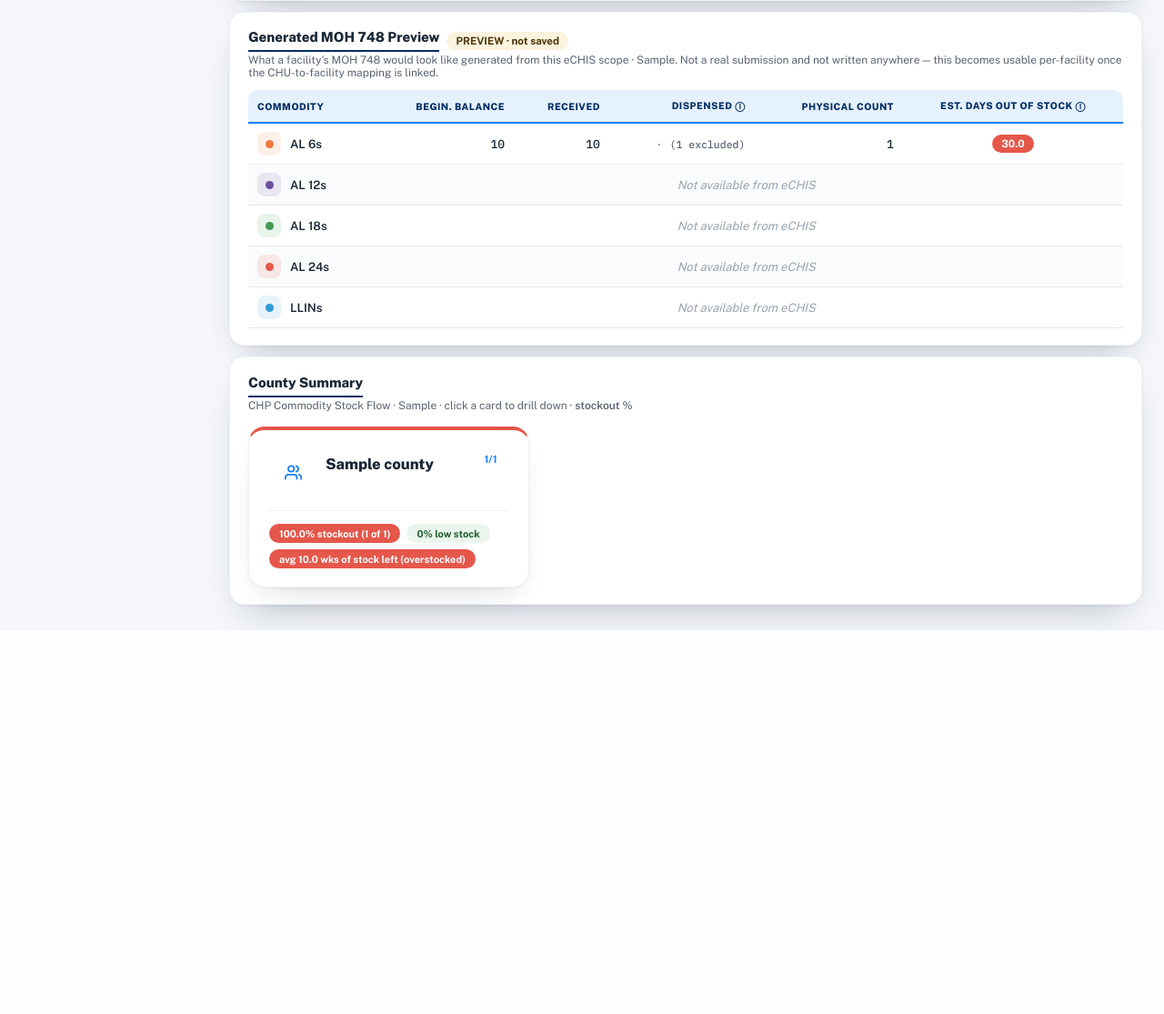
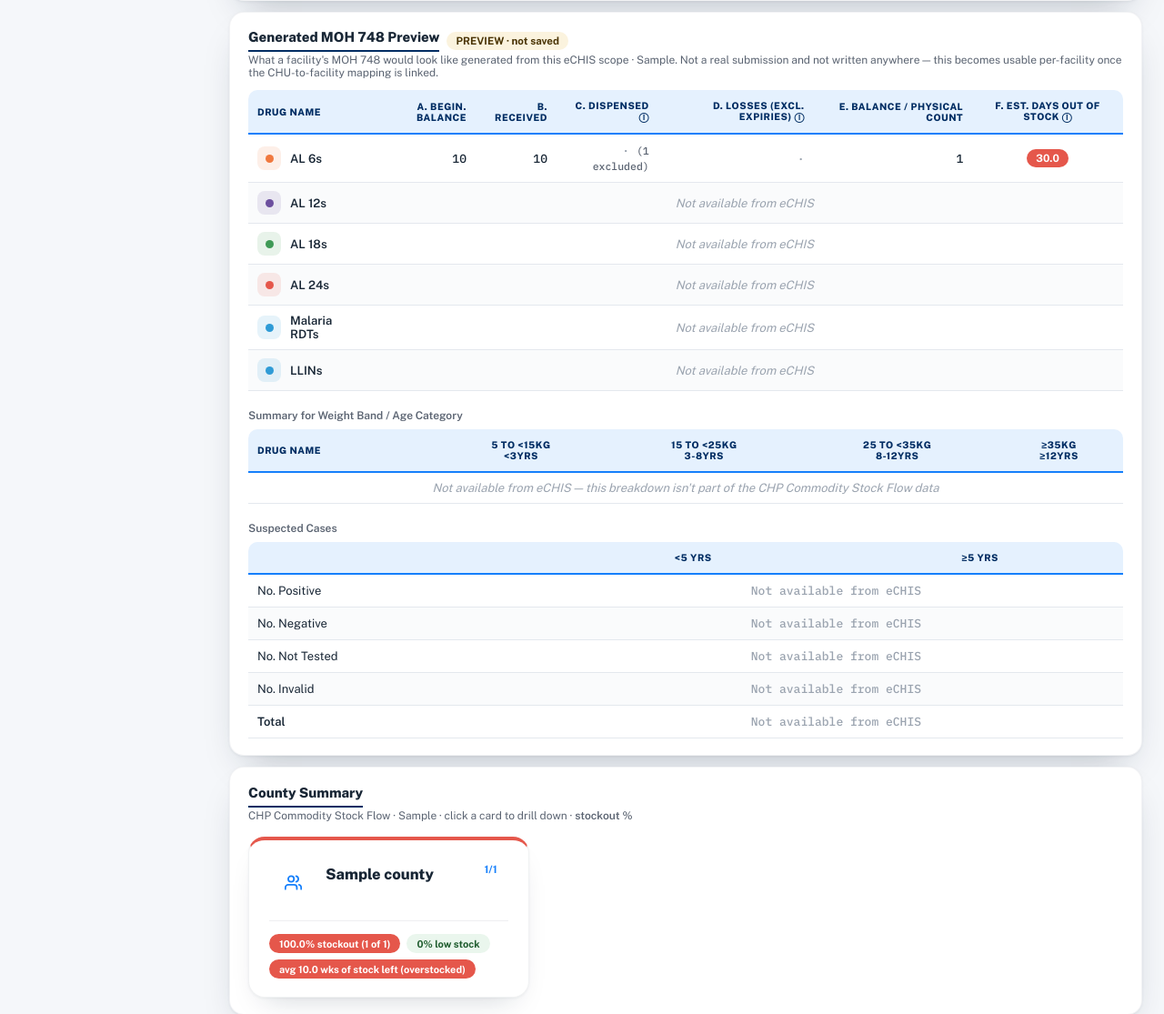
Before and after one commit to linetlucy-genchabe/Commodity-Tracker, a Django app: page /chp/ in a window 1280 px wide. Shown: the part 928-2043 px from the top of the page at 91% size. Before the commit the page ends 1621 px from the top, so only its background shows below. Run offline with Django 5.2, Linux system fonts and the light colour scheme; a user stored in the database is signed in; tables that the repository leaves empty hold one stand-in row (values such as "Sample post").

Commit message:
CHP dashboard: expand Generated MOH 748 Preview to match the physical form
- Add Malaria RDTs as a fifth commodity row
- Add a Losses (Excl. Expiries) column, always blank -- not present in
  eCHIS's export at this reporting grain (confirmed via the source
  workbook's Data Dictionary sheet)
- Reorder/label columns to match the physical form's A-F sequence
- Add the Summary for Weight Band/Age Category and Suspected Cases
  sections, both marked Not available from eCHIS (same treatment as
  LLINs)

```diff
--- a/core/views.py
+++ b/core/views.py
@@ -811,11 +811,16 @@ def build_chp_balance_summary(records_qs):
 # CHU-to-facility mapping arrives and it becomes possible to actually attach
 # one of these to a facility.
 #
-# Only the four AL pack sizes have any eCHIS equivalent. LLINs and the
-# CHP-only commodities (RDTs, Amoxicillin, Zinc/ORS, ORS Sachets) simply
-# have no 748 slot — LLINs is shown as "not available from eCHIS" rather
-# than silently missing from a "748" table; the CHP-only four don't appear
-# at all, because 748 itself doesn't track them.
+# The physical MOH 748 form's main table tracks AL 6s/12s/18s/24s plus
+# Malaria RDTs — five rows, columns A-F (Beginning Balance, Quantity
+# Received, Total Dispensed, Losses Excl. Expiries, Balance/Physical
+# Count, Days Out of Stock). RDTs has no Commodity (748) enum member of
+# its own — 748's Commodity enum only ever needed LLINs + the four AL
+# sizes — so it's listed here directly as (CHPCommodity, label, color)
+# rather than through a CHP-commodity -> Commodity mapping. LLINs is on
+# the physical form too but has no CHP Commodity Stock Flow equivalent at
+# all, so it's appended after the loop, always "not available from eCHIS"
+# (same pattern used for the Losses column below — see that column's note).
 # ---------------------------------------------------------------------------
 
 CHP_TO_MOH748_COMMODITY = {
@@ -824,6 +829,14 @@ CHP_TO_MOH748_COMMODITY = {
     CHPCommodity.AL_18: Commodity.AL_18,
     CHPCommodity.AL_24: Commodity.AL_24,
 }
+
+MOH748_PREVIEW_ROWS = [
+    (CHPCommodity.AL_6, Commodity.AL_6.label, COMMODITY_COLOR_MAP[Commodity.AL_6]),
+    (CHPCommodity.AL_12, Commodity.AL_12.label, COMMODITY_COLOR_MAP[Commodity.AL_12]),
+    (CHPCommodity.AL_18, Commodity.AL_18.label, COMMODITY_COLOR_MAP[Commodity.AL_18]),
+    (CHPCommodity.AL_24, Commodity.AL_24.label, COMMODITY_COLOR_MAP[Commodity.AL_24]),
+    (CHPCommodity.RDTS, "Malaria RDTs", CHP_COMMODITY_COLOR_MAP[CHPCommodity.RDTS]),
+]
 
 
 def estimate_days_out_of_stock(stock_status, period):
@@ -871,22 +884,31 @@ def build_chp_moh748_preview(records_qs):
     itself flagged as an implausible Quantity Dispensed value are excluded
     from total_dispensed only, with the excluded count returned so the
     preview can say so.
+
+    losses_excl_expiries is always None — column D on the physical form,
+    genuinely not present anywhere in eCHIS's export at this reporting
+    grain (confirmed against the Data Dictionary sheet of Lynne's own
+    source workbook: "Requested columns included but blank... eCHIS has
+    separate stock amendment/discrepancy events, not direct positive/
+    negative fields"). Kept as an explicit blank column, same "shown but
+    marked unavailable" treatment as the LLINs row, rather than dropped.
     """
     rows = []
-    for chp_commodity, moh_commodity in CHP_TO_MOH748_COMMODITY.items():
+    for chp_commodity, label, color in MOH748_PREVIEW_ROWS:
         commodity_qs = records_qs.filter(commodity=chp_commodity)
         if not commodity_qs.exists():
             rows.append(
                 {
-                    "commodity": moh_commodity,
+                    "commodity_label": label,
                     "available": False,
                     "beginning_balance": None,
                     "quantity_received": None,
                     "total_dispensed": None,
+                    "losses_excl_expiries": None,
                     "physical_count": None,
                     "estimated_days_out_of_stock": None,
                     "flagged_rows_excluded": 0,
-                    "color": COMMODITY_COLOR_MAP[moh_commodity],
+                    "color": color,
                 }
             )
             continue
@@ -909,15 +931,16 @@ def build_chp_moh748_preview(records_qs):
 
         rows.append(
             {
-                "commodity": moh_commodity,
+                "commodity_label": label,
                 "available": True,
                 "beginning_balance": agg["beginning_balance"],
                 "quantity_received": agg["quantity_received"],
                 "total_dispensed": dispensed_agg["total_dispensed"],
+                "losses_excl_expiries": None,
                 "physical_count": agg["physical_count"],
                 "estimated_days_out_of_stock": avg_days_out,
                 "flagged_rows_excluded": flagged_count,
-                "color": COMMODITY_COLOR_MAP[moh_commodity],
+                "color": color,
             }
         )
 
@@ -925,11 +948,12 @@ def build_chp_moh748_preview(records_qs):
     # add it explicitly so it's visibly "not available", not just absent.
     rows.append(
         {
-            "commodity": Commodity.LLINS,
+            "commodity_label": Commodity.LLINS.label,
             "available": False,
             "beginning_balance": None,
             "quantity_received": None,
             "total_dispensed": None,
+            "losses_excl_expiries": None,
             "physical_count": None,
             "estimated_days_out_of_stock": None,
             "flagged_rows_excluded": 0,
--- a/templates/core/chp_home.html
+++ b/templates/core/chp_home.html
@@ -179,16 +179,20 @@
       <table class="heatmap">
         <thead>
           <tr>
-            <th>Commodity</th>
-            <th style="text-align:right;">Begin. Balance</th>
-            <th style="text-align:right;">Received</th>
+            <th>Drug Name</th>
+            <th style="text-align:right;">A. Begin. Balance</th>
+            <th style="text-align:right;">B. Received</th>
             <th style="text-align:right;">
-              Dispensed
+              C. Dispensed
               <span class="def-tip">&#9432;<span class="bubble">Excludes rows eCHIS itself flagged as an implausible dispensed quantity &mdash; those rows' other fields are kept.</span></span>
             </th>
-            <th style="text-align:right;">Physical Count</th>
+            <th style="text-align:right;">
+              D. Losses (Excl. Expiries)
+              <span class="def-tip">&#9432;<span class="bubble">Not present in eCHIS's export at this reporting grain &mdash; eCHIS records stock amendments/discrepancies as separate events, not a direct Losses field. Always blank here.</span></span>
+            </th>
+            <th style="text-align:right;">E. Balance / Physical Count</th>
             <th style="text-align:center;">
-              Est. Days Out of Stock
+              F. Est. Days Out of Stock
               <span class="def-tip">&#9432;<span class="bubble">Estimated from eCHIS's Stockout/Low stock/Adequate status, not a measured day count. Adequate &rarr; 0, Low stock &rarr; the draft amber threshold, Stockout &rarr; the whole reporting month.</span></span>
             </th>
           </tr>
@@ -199,13 +203,14 @@
             <td style="font-weight:600;">
               <span class="row-identity">
                 <span class="commodity-chip" style="background:{{ row.color }}1F;"><span class="dot" style="background:{{ row.color }};"></span></span>
-                {{ row.commodity.label }}
+                {{ row.commodity_label }}
               </span>
             </td>
             {% if row.available %}
               <td style="text-align:right;" class="mono{% if row.beginning_balance == None %} mono-faint{% endif %}">{{ row.beginning_balance|default_if_none:"&middot;" }}</td>
               <td style="text-align:right;" class="mono{% if row.quantity_received == None %} mono-faint{% endif %}">{{ row.quantity_received|default_if_none:"&middot;" }}</td>
               <td style="text-align:right;" class="mono{% if row.total_dispensed == None %} mono-faint{% endif %}">{{ row.total_dispensed|default_if_none:"&middot;" }}{% if row.flagged_rows_excluded %} <span class="row-sublabel" style="display:inline;" title="{{ row.flagged_rows_excluded }} row(s) excluded &mdash; flagged by eCHIS as an implausible quantity">({{ row.flagged_rows_excluded }} excluded)</span>{% endif %}</td>
+              <td style="text-align:right;" class="mono mono-faint" title="Not available from eCHIS">&middot;</td>
               <td style="text-align:right;" class="mono{% if row.physical_count == None %} mono-faint{% endif %}">{{ row.physical_count|default_if_none:"&middot;" }}</td>
               <td style="text-align:center;">
                 {% if row.estimated_days_out_of_stock == None %}<span class="mono mono-faint">&middot;</span>
@@ -214,10 +219,50 @@
                 {% else %}<span class="pill RED">{{ row.estimated_days_out_of_stock }}</span>{% endif %}
               </td>
             {% else %}
-              <td colspan="5" style="text-align:center; color:var(--ink-faint); font-style:italic;">Not available from eCHIS</td>
+              <td colspan="6" style="text-align:center; color:var(--ink-faint); font-style:italic;">Not available from eCHIS</td>
             {% endif %}
           </tr>
           {% endfor %}
+        </tbody>
+      </table>
+    </div>
+
+    <div class="card-sub" style="margin-top:20px; font-weight:600; color:var(--ink-soft);">Summary for Weight Band / Age Category</div>
+    <div style="overflow-x:auto; margin-top:8px;">
+      <table class="heatmap">
+        <thead>
+          <tr>
+            <th>Drug Name</th>
+            <th style="text-align:center;">5 to &lt;15kg<br>&lt;3yrs</th>
+            <th style="text-align:center;">15 to &lt;25kg<br>3-8yrs</th>
+            <th style="text-align:center;">25 to &lt;35kg<br>8-12yrs</th>
+            <th style="text-align:center;">&ge;35kg<br>&ge;12yrs</th>
+          </tr>
+        </thead>
+        <tbody>
+          <tr>
+            <td colspan="5" style="text-align:center; color:var(--ink-faint); font-style:italic;">Not available from eCHIS &mdash; this breakdown isn't part of the CHP Commodity Stock Flow data</td>
+          </tr>
+        </tbody>
+      </table>
+    </div>
+
+    <div class="card-sub" style="margin-top:20px; font-weight:600; color:var(--ink-soft);">Suspected Cases</div>
+    <div style="overflow-x:auto; margin-top:8px;">
+      <table class="heatmap">
+        <thead>
+          <tr>
+            <th></th>
+            <th style="text-align:center;">&lt;5 Yrs</th>
+            <th style="text-align:center;">&ge;5 Yrs</th>
+          </tr>
+        </thead>
+        <tbody>
+          <tr><td>No. Positive</td><td colspan="2" class="mono mono-faint" style="text-align:center;">Not available from eCHIS</td></tr>
+          <tr><td>No. Negative</td><td colspan="2" class="mono mono-faint" style="text-align:center;">Not available from eCHIS</td></tr>
+          <tr><td>No. Not Tested</td><td colspan="2" class="mono mono-faint" style="text-align:center;">Not available from eCHIS</td></tr>
+          <tr><td>No. Invalid</td><td colspan="2" class="mono mono-faint" style="text-align:center;">Not available from eCHIS</td></tr>
+          <tr><td style="font-weight:600;">Total</td><td colspan="2" class="mono mono-faint" style="text-align:center;">Not available from eCHIS</td></tr>
         </tbody>
       </table>
     </div>
```
